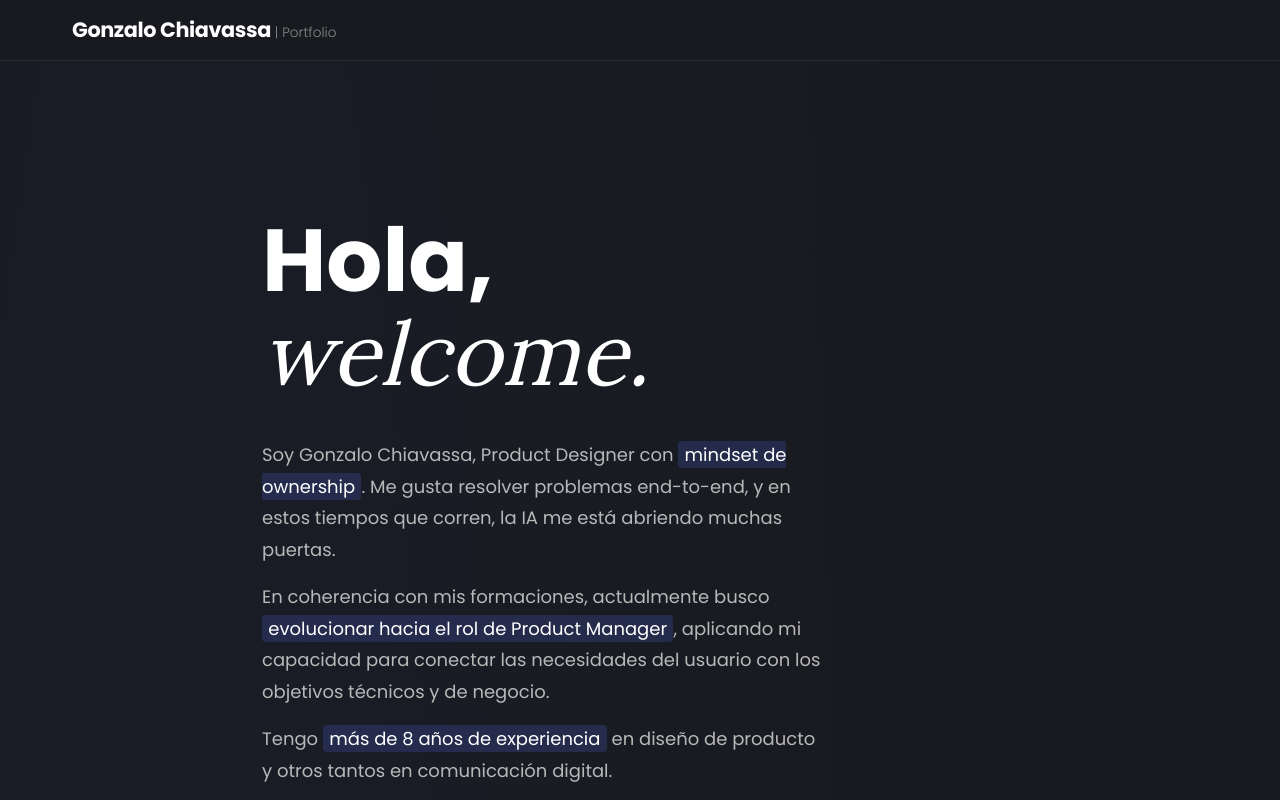
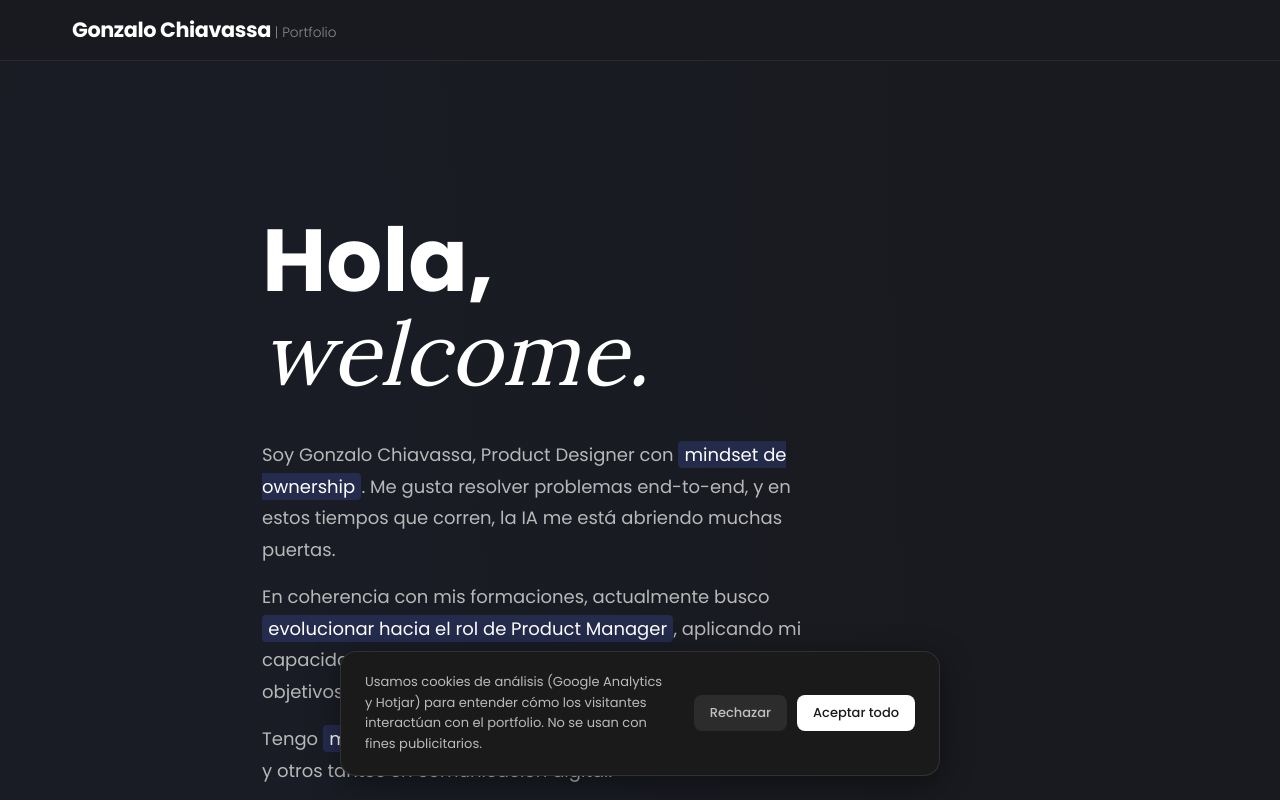
Before and after one commit to gonzachi/portfolio-gonzachi, a Next.js app: page / in a window 1280 px wide. Shown: the top 800 px of the page. Built offline with nearby package versions, Linux system fonts and the light colour scheme.

Commit message:
feat: implement Google Consent Mode v2 with cookie banner

```diff
--- a/src/app/layout.tsx
+++ b/src/app/layout.tsx
@@ -1,6 +1,7 @@
 import type { Metadata } from "next";
 import { Poppins, Lora } from "next/font/google";
 import Script from "next/script";
+import { CookieBanner } from "@/components/CookieBanner";
 import "./globals.css";
 
 const poppins = Poppins({
@@ -37,7 +38,21 @@ export default function RootLayout({
   return (
     <html lang="es" className={`${poppins.variable} ${lora.variable}`}>
       <body>
-        {children}
+        {/* Google Consent Mode v2 — must run BEFORE gtag.js loads */}
+        <Script id="consent-mode-defaults" strategy="beforeInteractive">
+          {`
+            window.dataLayer = window.dataLayer || [];
+            function gtag(){dataLayer.push(arguments);}
+            gtag('consent', 'default', {
+              analytics_storage: 'denied',
+              ad_storage: 'denied',
+              ad_user_data: 'denied',
+              ad_personalization: 'denied',
+              wait_for_update: 500,
+            });
+          `}
+        </Script>
+
         {/* Google Analytics */}
         <Script
           src="https://www.googletagmanager.com/gtag/js?id=G-CX90Q6CS5W"
@@ -51,19 +66,11 @@ export default function RootLayout({
             gtag('config', 'G-CX90Q6CS5W');
           `}
         </Script>
-        {/* Hotjar Tracking Code for Portfolio 2026 */}
-        <Script id="hotjar" strategy="afterInteractive">
-          {`
-            (function(h,o,t,j,a,r){
-              h.hj=h.hj||function(){(h.hj.q=h.hj.q||[]).push(arguments)};
-              h._hjSettings={hjid:6685057,hjsv:6};
-              a=o.getElementsByTagName('head')[0];
-              r=o.createElement('script');r.async=1;
-              r.src=t+h._hjSettings.hjid+j+h._hjSettings.hjsv;
-              a.appendChild(r);
-            })(window,document,'https://static.hotjar.com/c/hotjar-','.js?sv=');
-          `}
-        </Script>
+
+        {children}
+
+        {/* Cookie consent banner — also loads Hotjar when accepted */}
+        <CookieBanner />
       </body>
     </html>
   );
--- /dev/null
+++ b/src/components/CookieBanner.module.css
@@ -0,0 +1,95 @@
+.backdrop {
+  position: fixed;
+  inset: 0;
+  z-index: 9999;
+  pointer-events: none;
+  display: flex;
+  align-items: flex-end;
+  justify-content: center;
+  padding: 24px;
+}
+
+.banner {
+  pointer-events: all;
+  background: #1a1a1a;
+  border: 1px solid rgba(255, 255, 255, 0.1);
+  border-radius: 16px;
+  padding: 20px 24px;
+  max-width: 600px;
+  width: 100%;
+  display: flex;
+  align-items: center;
+  gap: 24px;
+  box-shadow: 0 8px 32px rgba(0, 0, 0, 0.4);
+  animation: slideUp 0.3s ease;
+}
+
+@keyframes slideUp {
+  from {
+    opacity: 0;
+    transform: translateY(16px);
+  }
+  to {
+    opacity: 1;
+    transform: translateY(0);
+  }
+}
+
+.content {
+  flex: 1;
+}
+
+.text {
+  font-family: var(--font-poppins, sans-serif);
+  font-size: 13px;
+  line-height: 1.6;
+  color: rgba(255, 255, 255, 0.7);
+  margin: 0;
+}
+
+.actions {
+  display: flex;
+  gap: 10px;
+  flex-shrink: 0;
+}
+
+.btnReject,
+.btnAccept {
+  font-family: var(--font-poppins, sans-serif);
+  font-size: 13px;
+  font-weight: 500;
+  border-radius: 8px;
+  padding: 8px 16px;
+  cursor: pointer;
+  white-space: nowrap;
+  transition: opacity 0.2s ease;
+  border: none;
+}
+
+.btnReject:hover,
+.btnAccept:hover {
+  opacity: 0.8;
+}
+
+.btnReject {
+  background: rgba(255, 255, 255, 0.08);
+  color: rgba(255, 255, 255, 0.7);
+}
+
+.btnAccept {
+  background: #ffffff;
+  color: #1a1a1a;
+}
+
+@media (max-width: 600px) {
+  .banner {
+    flex-direction: column;
+    align-items: flex-start;
+    gap: 16px;
+  }
+
+  .actions {
+    width: 100%;
+    justify-content: flex-end;
+  }
+}
--- /dev/null
+++ b/src/components/CookieBanner.tsx
@@ -0,0 +1,84 @@
+"use client";
+
+import { useEffect, useState } from "react";
+import styles from "./CookieBanner.module.css";
+
+const CONSENT_KEY = "cookie_consent";
+
+type ConsentValue = "granted" | "denied";
+
+function updateGtagConsent(analytics: ConsentValue) {
+  if (typeof window !== "undefined" && typeof (window as any).gtag === "function") {
+    (window as any).gtag("consent", "update", {
+      analytics_storage: analytics,
+      ad_storage: "denied",
+      ad_user_data: "denied",
+      ad_personalization: "denied",
+    });
+  }
+}
+
+function loadHotjar() {
+  if (typeof window !== "undefined" && !(window as any).hj) {
+    (function (h: any, o: any, t: any, j: any, a?: any, r?: any) {
+      h.hj = h.hj || function () { (h.hj.q = h.hj.q || []).push(arguments); };
+      h._hjSettings = { hjid: 6685057, hjsv: 6 };
+      a = o.getElementsByTagName("head")[0];
+      r = o.createElement("script"); r.async = 1;
+      r.src = t + h._hjSettings.hjid + j + h._hjSettings.hjsv;
+      a.appendChild(r);
+    })(window, document, "https://static.hotjar.com/c/hotjar-", ".js?sv=");
+  }
+}
+
+export function CookieBanner() {
+  const [visible, setVisible] = useState(false);
+
+  useEffect(() => {
+    const stored = localStorage.getItem(CONSENT_KEY);
+    if (!stored) {
+      setVisible(true);
+    } else {
+      // Apply saved consent on every load
+      const analytics = stored === "granted" ? "granted" : "denied";
+      updateGtagConsent(analytics);
+      if (analytics === "granted") loadHotjar();
+    }
+  }, []);
+
+  function acceptAll() {
+    localStorage.setItem(CONSENT_KEY, "granted");
+    updateGtagConsent("granted");
+    loadHotjar();
+    setVisible(false);
+  }
+
+  function rejectAll() {
+    localStorage.setItem(CONSENT_KEY, "denied");
+    updateGtagConsent("denied");
+    setVisible(false);
+  }
+
+  if (!visible) return null;
+
+  return (
+    <div className={styles.backdrop}>
+      <div className={styles.banner} role="dialog" aria-label="Aviso de cookies">
+        <div className={styles.content}>
+          <p className={styles.text}>
+            Usamos cookies de análisis (Google Analytics y Hotjar) para entender cómo los visitantes
+            interactúan con el portfolio. No se usan con fines publicitarios.
+          </p>
+        </div>
+        <div className={styles.actions}>
+          <button className={styles.btnReject} onClick={rejectAll}>
+            Rechazar
+          </button>
+          <button className={styles.btnAccept} onClick={acceptAll}>
+            Aceptar todo
+          </button>
+        </div>
+      </div>
+    </div>
+  );
+}
```
